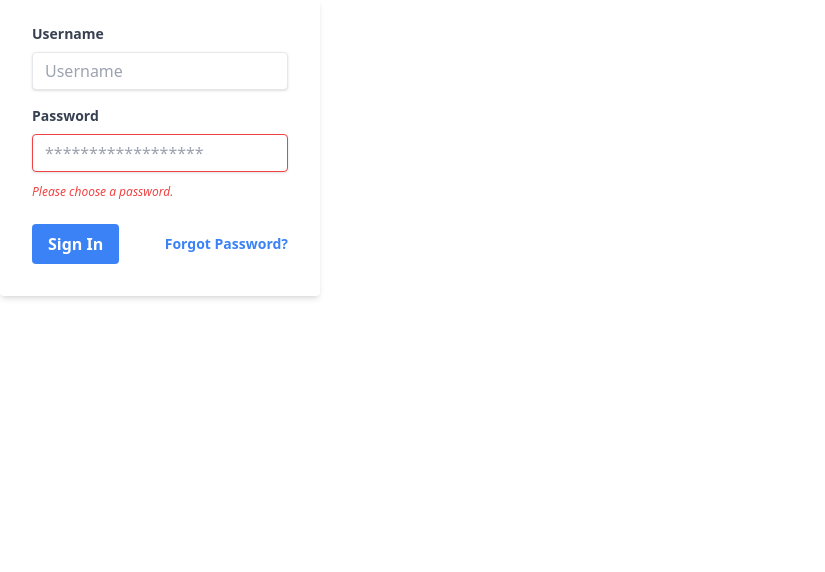
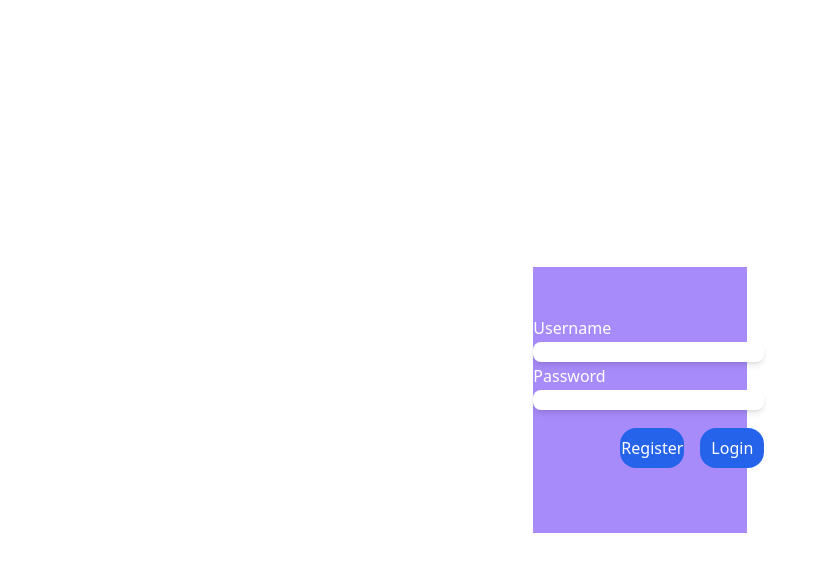
Before and after one commit to eklavya-joshi/masq, a React (Create React App) app in the folder frontend/: page /login in a window 1280 px wide. Shown: the top 572 px of the page, without its empty margins (0-825 px from the left). Built offline with nearby package versions, Linux system fonts and the light colour scheme.

Commit message:
made dashboard and login pages

```diff
--- a/frontend/package.json
+++ b/frontend/package.json
@@ -6,6 +6,8 @@
     "@testing-library/jest-dom": "^5.17.0",
     "@testing-library/react": "^13.4.0",
     "@testing-library/user-event": "^13.5.0",
+    "axios": "^1.5.1",
+    "js-cookie": "^3.0.5",
     "react": "^18.2.0",
     "react-dom": "^18.2.0",
     "react-icons": "^4.11.0",
--- a/frontend/src/App.js
+++ b/frontend/src/App.js
@@ -1,8 +1,9 @@
 import React from "react";
 import { BrowserRouter as Router, Routes, Route } from "react-router-dom";
 
-import LandingPage from "./components/landing_page/LandingPage";
-import LoginPage from "./components/login_page/LoginPage";
+import LandingPage from "./components/LandingPage/LandingPage";
+import LoginPage from "./components/LoginRegisterPage/LoginPage";
+import Dashboard from "./components/Dashboard/Dashboard";
 
 export default function App() {
   return (
@@ -10,6 +11,8 @@ export default function App() {
         <Routes>
           <Route path="/" element={<LandingPage />} />
           <Route path="/login" element={<LoginPage />} />
+          <Route path="/register" element={<LoginPage />} />
+          <Route path="/dashboard" element={<Dashboard />} />
         </Routes>
       </Router>
   )
--- /dev/null
+++ b/frontend/src/components/Dashboard/Dashboard.js
@@ -0,0 +1,34 @@
+import React from "react";
+import { useState, useEffect } from "react";
+import Axios from "axios";
+import UserList from "./UserList";
+
+export default function LandingPage() {
+
+    const [userList, setUserList] = useState([]);
+    const [button, setButton] = useState(1);
+
+    const handleRegisterSubmit = async (e) => {
+        // e.preventDefault();
+        // const response = await fetch("http://localhost:8080/users/find?name=", {
+        //     method: "GET",
+        //     headers: {
+        //         "content-type": "application/json",
+        //     },
+        //     credentials: "include",
+        // });
+        // setButton(button + 1);
+    }
+
+    return (
+        <>
+            <div className="grid h-screen place-items-center">
+                <button className="def button"
+                    onClick={(e) => handleRegisterSubmit(e)}>
+                    Register
+                </button>
+                <UserList/>
+            </div>
+        </>
+    )
+}
--- /dev/null
+++ b/frontend/src/components/Dashboard/UserList.js
@@ -0,0 +1,53 @@
+import React from "react";
+import { useState, useEffect } from "react";
+import Axios from "axios";
+import Cookies from "js-cookie";
+
+export default function UserList() {
+
+    const [userList, setUserList] = useState([]);
+
+    const fetchUsers = async () => {
+        const { a } = await Axios.get(
+            "http://localhost:8080/hello", {
+            withCredentials: true,
+            headers: { 'X-Requested-With': 'XMLHttpRequest' }
+        },
+        );
+        const { data } = await Axios.get(
+            "http://localhost:8080/users/find?name=", {
+            withCredentials: true,
+        },
+        );
+        const userList = data.users;
+        setUserList(userList);
+        console.log(userList);
+    };
+
+    const handleUserClick = async (target) => {
+        const { data } = await Axios.post(
+            "http://localhost:8080/messages/new",
+            { target },
+            { withCredentials: true },
+        );
+    };
+
+    useEffect(() => {
+        fetchUsers();
+    }, []);
+
+
+    return (
+        <>
+            {userList.map(user => {
+                return (
+                    <div>
+                        <button className="def button" onClick={() => handleUserClick(user.name)}>
+                            {user.name}
+                        </button>
+                    </div>
+                )
+            })}
+        </>
+    )
+}
--- a/frontend/src/components/landing_page/LandingPage.js
+++ b/frontend/src/components/LandingPage/LandingPage.js
@@ -8,8 +8,8 @@ export default function LandingPage() {
       <h1 className="flex">
         <Sidebar />
       </h1>
-      <div className="grid h-screen place-items-center
-                  font-family:Georgia text-6xl font-bold text-white">
+      <div className="def grid h-screen place-items-center
+                  text-6xl font-bold text-white">
         Masq
       </div>
     </div>
--- /dev/null
+++ b/frontend/src/components/LoginRegisterPage/LoginForm.js
@@ -0,0 +1,76 @@
+import Cookies from "js-cookie";
+import React from "react";
+import { useState } from "react";
+import { useNavigate } from "react-router-dom";
+
+export default function LoginPage() {
+
+    const navigate = useNavigate();
+
+    const [username, setUsername] = useState("");
+    const [password, setPassword] = useState("");
+
+    const handleLoginSubmit = async (e) => {
+        e.preventDefault();
+        const data = {
+            username: username,
+            password: password
+        };
+        const response = await fetch("http://localhost:8080/users/login", {
+            method: "POST",
+            headers: {
+                "content-type": "application/json",
+            },
+            credentials: "include",
+            body: JSON.stringify(data),
+        });
+        console.log(response);
+        if (response.ok) {
+            response.json().then((a) => Cookies.set("token", a.token));
+            response.headers.getSetCookie();
+            navigate("/dashboard");
+        }
+    }
+
+    const handleRegisterSubmit = async (e) => {
+        e.preventDefault();
+        const data = {
+            username: username,
+            password: password
+        };
+        const response = await fetch("http://localhost:8080/users/create", {
+            method: "POST",
+            headers: {
+                "content-type": "application/json",
+            },
+            credentials: "include",
+            body: JSON.stringify(data),
+        });
+    }
+
+    return (
+        <div className="grid place-items-center bg-violet-400 w-1/6 h-1/3">
+            <form className="">
+            <label className="def block text-white" >
+                Username
+            </label>
+                <input className="textfield" type="text" onChange={(e) => setUsername(e.target.value)} />
+            <label className="def block text-white">
+                Password
+            </label>
+                <input className="def textfield" type="password" onChange={(e) => setPassword(e.target.value)} />
+            <div className="flex justify-end">
+                <button className="def button"
+                    onClick={(e) => handleRegisterSubmit(e)}>
+                    Register
+                </button>
+                <button className="def button"
+                onClick={(e) => handleLoginSubmit(e)}>
+                    Login
+                </button>
+            </div>
+            </form>
+        </div>
+    )
+
+}
--- a/frontend/src/components/login_page/LoginPage.js
+++ b/frontend/src/components/LoginRegisterPage/LoginPage.js
@@ -4,7 +4,7 @@ import LoginForm from "./LoginForm";
 export default function LandingPage() {
     return (
         <>
-            <div>
+            <div className="grid h-screen place-items-center">
                 <LoginForm />
             </div>
         </>
--- a/frontend/src/components/login_page/LoginForm.js
+++ /dev/null
@@ -1,52 +0,0 @@
-import React from "react";
-import { useState } from "react";
-
-export default function LoginPage() {
-
-    const [username, setUsername] = useState("");
-    const [password, setPassword] = useState("");
-
-    const handleLoginSubmit = async (e) => {
-        e.preventDefault();
-        const data = {
-            username: username,
-            password: password
-        };
-        const response = await fetch("http://localhost:8080/users/login", {
-            method: "POST",
-            headers: {
-                "content-type": "application/json",
-            },
-            credentials: "include",
-            body: JSON.stringify(data),
-        });
-    }
-
-    return (
-        <div className="w-full max-w-xs">
-            <form className="bg-white shadow-md rounded px-8 pt-6 pb-8 mb-4">
-                <div className="mb-4">
-                    <label className="block text-gray-700 text-sm font-bold mb-2">
-                        Username
-                    </label>
-                    <input className="shadow appearance-none border rounded w-full py-2 px-3 text-gray-700 leading-tight focus:outline-none focus:shadow-outline" id="username" type="text" placeholder="Username" onChange={(e) => setUsername(e.target.value)} />
-                </div>
-                <div className="mb-6">
-                    <label className="block text-gray-700 text-sm font-bold mb-2">
-                        Password
-                    </label>
-                    <input className="shadow appearance-none border border-red-500 rounded w-full py-2 px-3 text-gray-700 mb-3 leading-tight focus:outline-none focus:shadow-outline" id="password" type="password" placeholder="******************" onChange={(e) => setPassword(e.target.value)}/>
-                        <p className="text-red-500 text-xs italic">Please choose a password.</p>
-                </div>
-                <div className="flex items-center justify-between">
-                    <button className="bg-blue-500 hover:bg-blue-700 text-white font-bold py-2 px-4 rounded focus:outline-none focus:shadow-outline" type="button" onClick={(e) => handleLoginSubmit(e)}>
-                        Sign In
-                    </button>
-                    <a className="inline-block align-baseline font-bold text-sm text-blue-500 hover:text-blue-800" href="#">
-                        Forgot Password?
-                    </a>
-                </div>
-            </form>
-        </div>
-    )
-}
--- a/frontend/src/index.css
+++ b/frontend/src/index.css
@@ -3,6 +3,10 @@
 @tailwind utilities;
 
 @layer components {
+
+    .def {
+        @apply font-sans
+    }
 
     .sidebar-icon {
         @apply relative flex items-center justify-center
@@ -12,4 +16,16 @@
             transition-[border-radius] duration-150 hover:duration-300 ease-linear
             cursor-pointer;
     }
+
+    .textfield {
+        @apply shadow-md appearance-none rounded-lg
+            indent-1.5 leading-tight focus:outline-none
     }
+
+    .button {
+        @apply bg-blue-600 text-white
+            text-center w-16 h-10 my-4 rounded-2xl ml-4
+            hover:bg-blue-800
+            transition-[background]
+    }
+}
```
Also changed, not shown: frontend/src/components/LandingPage/Sidebar.js (renamed from frontend/src/components/landing_page/Sidebar.js), 1 other file (tests, documents, lock files or other folders). Lines whose indentation alone changed are shown as unchanged.
